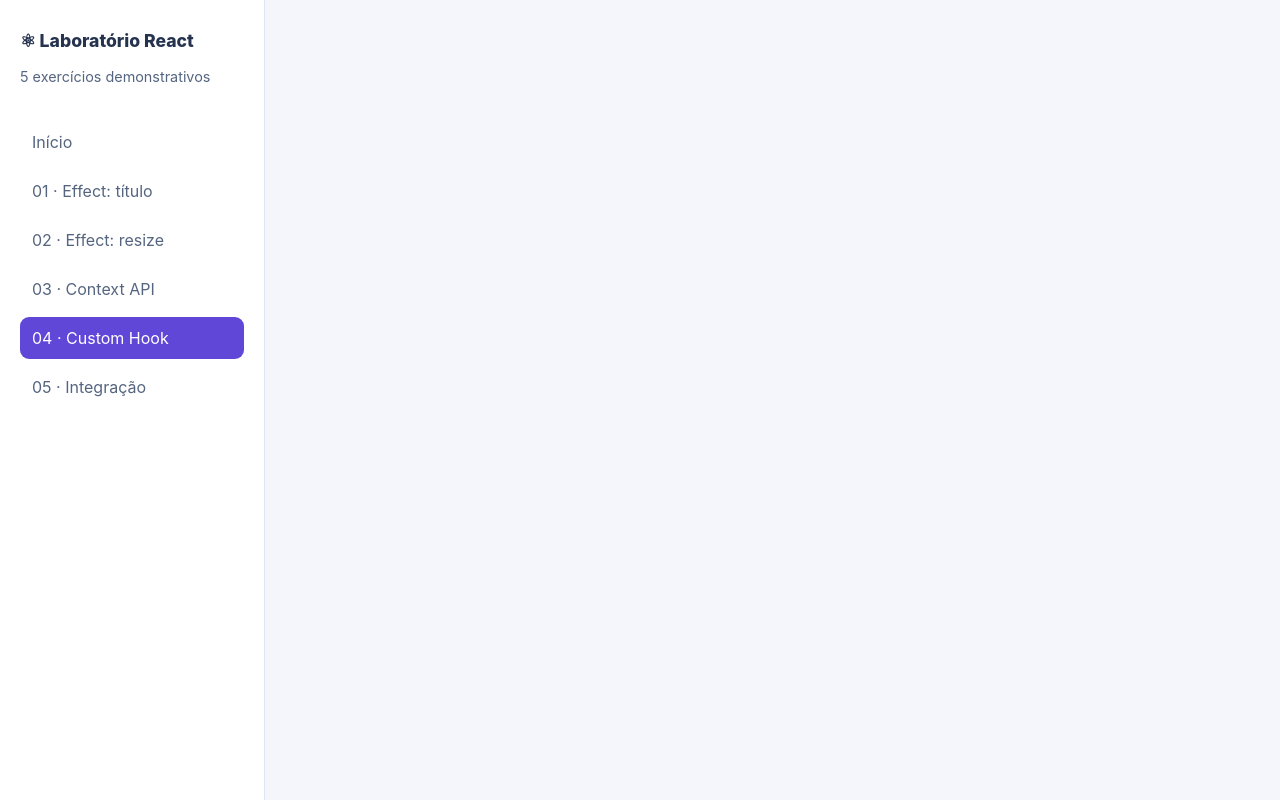
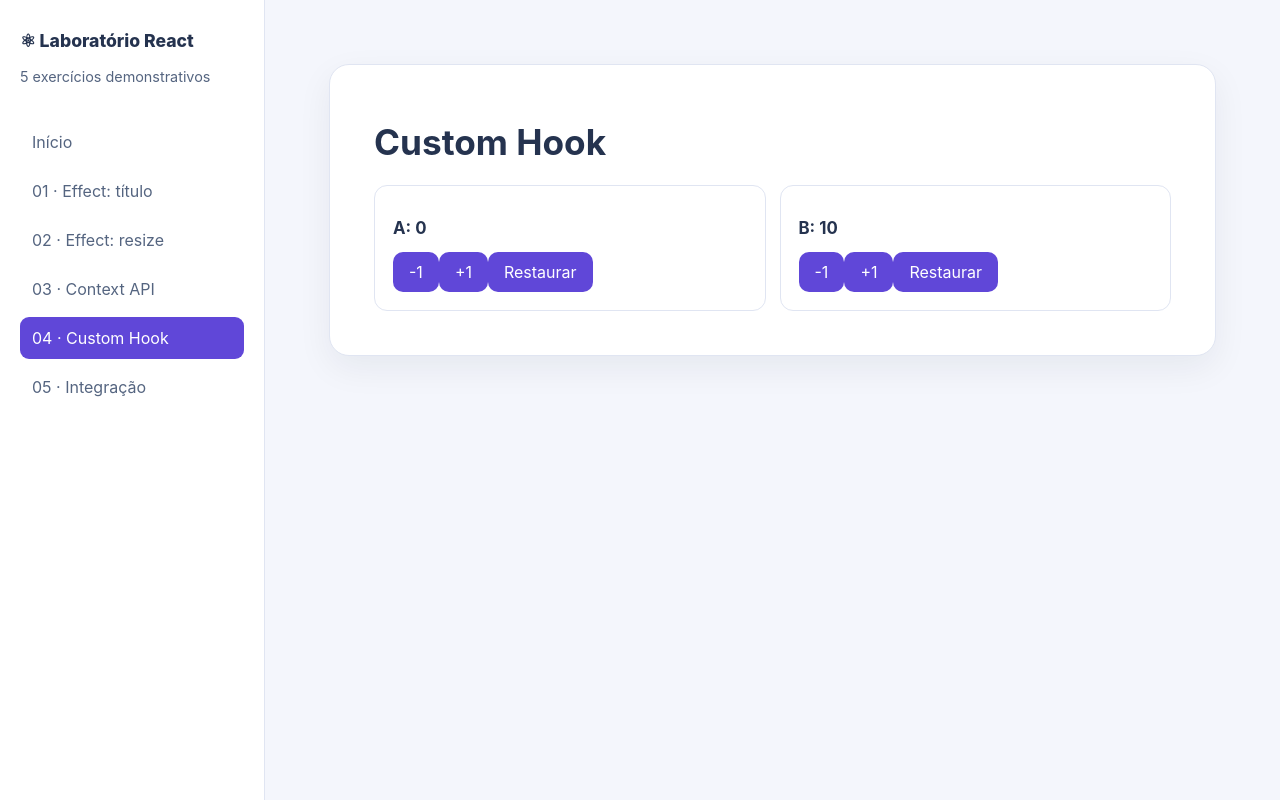
Before and after one commit to vitorcgo/react-hooks-lab-tsi, a React (Vite) app: page /exercicio-4 in a window 1280 px wide. Built offline with nearby package versions, Linux system fonts and the light colour scheme.

Commit message:
feat: adiciona hook useCounter e contadores independentes

```diff
--- a/src/hooks/useCounter.js
+++ b/src/hooks/useCounter.js
@@ -1 +1,12 @@
-// Hook de contador: implementar no exercício de contador.
+import { useState } from 'react';
+
+// Extrai a lógica reutilizável dos contadores.
+export function useCounter(inicial = 0) {
+  const [contador, setContador] = useState(inicial);
+
+  const aumentar = () => setContador(n => n + 1);
+  const diminuir = () => setContador(n => n - 1);
+  const zerar = () => setContador(inicial);
+
+  return { contador, aumentar, diminuir, zerar };
+}
--- a/src/pages/Ex04Counter.jsx
+++ b/src/pages/Ex04Counter.jsx
@@ -1,3 +1,27 @@
+import { useCounter } from '../hooks/useCounter.js';
+
+function Contador({ titulo, inicial }) {
+  // Cada chamada possui um estado próprio.
+  const { contador, aumentar, diminuir, zerar } = useCounter(inicial);
+
+  return (
+    <div className="subpanel">
+      <h2>{titulo}: {contador}</h2>
+      <button onClick={diminuir}>-1</button>
+      <button onClick={aumentar}>+1</button>
+      <button onClick={zerar}>Restaurar</button>
+    </div>
+  );
+}
+
 export default function Ex04Counter() {
-  return null
+  return (
+    <section className="panel">
+      <h1>Custom Hook</h1>
+      <div className="cards">
+        <Contador titulo="A" inicial={0} />
+        <Contador titulo="B" inicial={10} />
+      </div>
+    </section>
+  );
 }
```
